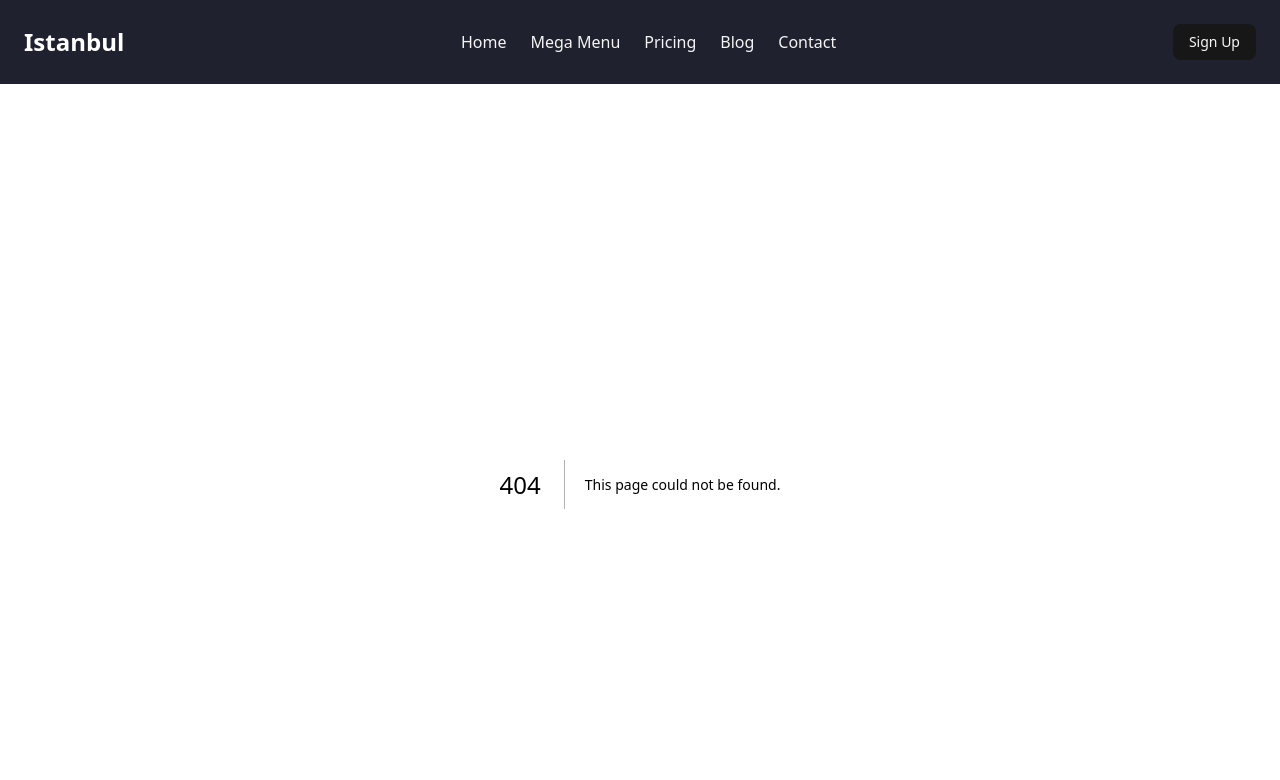
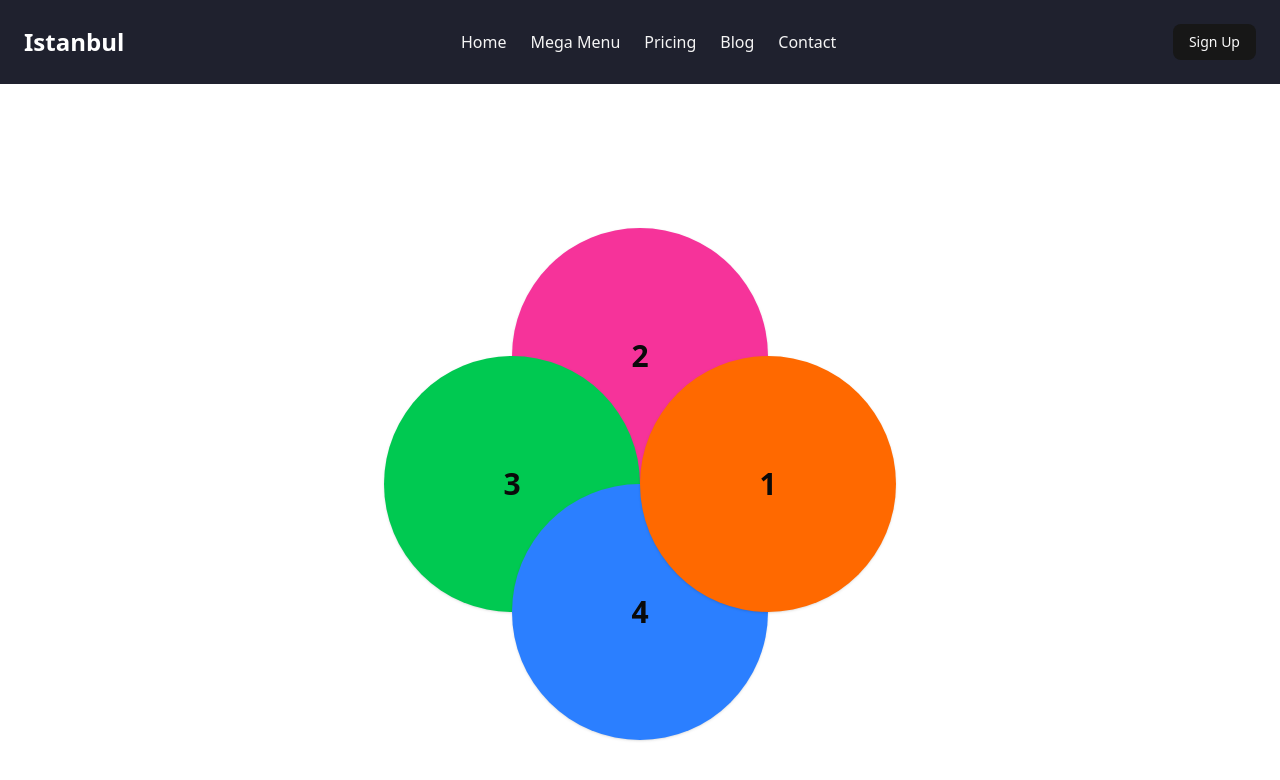
Before and after one commit to Niadul-Munna/istanbul, a Next.js app: page /features in a window 1280 px wide. Before the commit this address had no page. Shown: the top 780 px of the page. Built offline with nearby package versions, Linux system fonts and the light colour scheme.

Commit message:
style : remove unwanted import

```diff
--- /dev/null
+++ b/src/app/(pages)/features/page.tsx
@@ -0,0 +1,22 @@
+import React from "react";
+
+const FeaturePage = () => {
+  return (
+    <div className="flex relative items-center justify-center h-screen w-full  ">
+      <div className="bg-orange-500 w-64 h-64 absolute text-3xl flex items-center justify-center font-bold z-50 rounded-full shadow border/30   left-1/2 ">
+        1
+      </div>
+      <div className="bg-pink-500 w-64 h-64 absolute text-3xl flex items-center justify-center font-bold z-20  rounded-full shadow border/30 bottom-1/2 ">
+        2
+      </div>
+      <div className="bg-green-500 w-64 h-64 absolute text-3xl flex items-center justify-center font-bold z-30 rounded-full shadow border/30   right-1/2 ">
+        3
+      </div>
+      <div className="bg-blue-500 w-64 h-64 absolute text-3xl flex items-center justify-center font-bold z-40 rounded-full shadow border/30   top-1/2 ">
+        4
+      </div>
+    </div>
+  );
+};
+
+export default FeaturePage;
```
